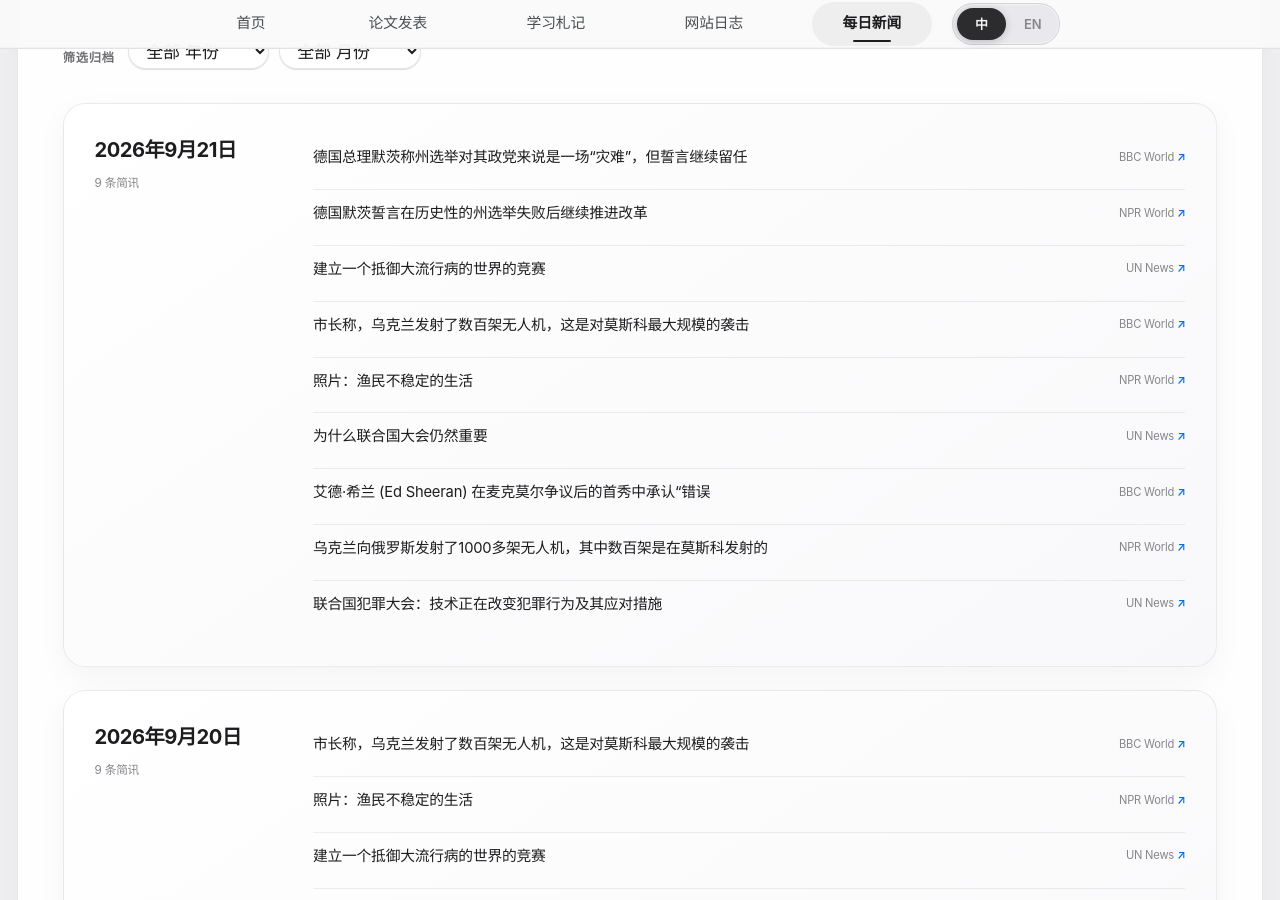
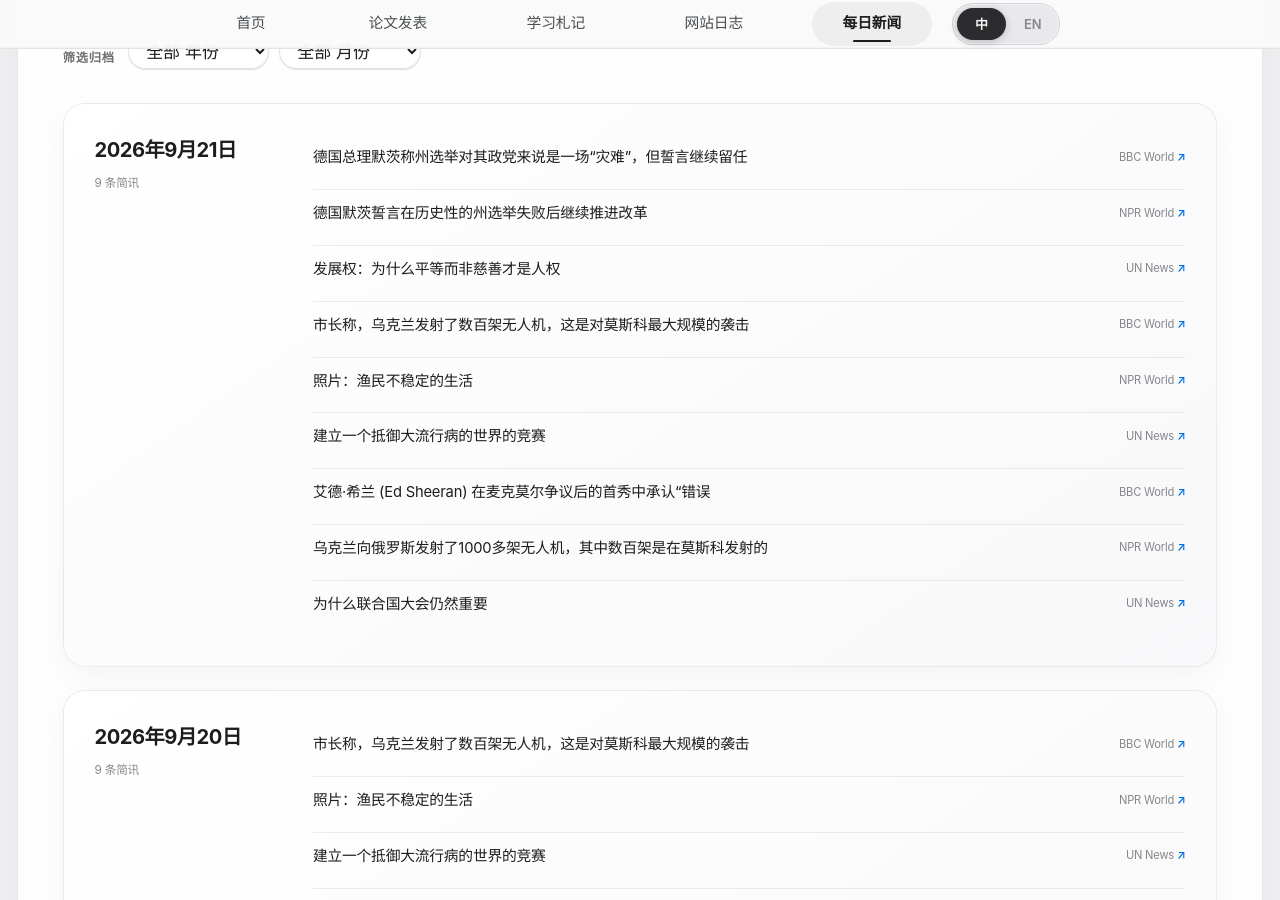
Before and after one commit to HaoxiangLuo/HaoxiangLuo.github.io, a Jekyll site: the page built from _pages/daily-news-zh.html, in a window 1280 px wide and 900 px high, scrolled down 297 px. Built offline with Jekyll 4.4.1, drawn with Linux system fonts in a browser that asks for light colours; a style sheet for code colours, icons or effects is not loaded.

Commit message:
Update daily news 2026-09-21

```diff
--- a/_data/daily_news.json
+++ b/_data/daily_news.json
@@ -1,5 +1,5 @@
 {
-  "updated_at": "2026-09-21T03:20:58+08:00",
+  "updated_at": "2026-09-21T04:22:57+08:00",
   "days": [
     {
       "date": "2026-09-21",
@@ -17,10 +17,10 @@
           "title_zh": "德国默茨誓言在历史性的州选举失败后继续推进改革"
         },
         {
-          "title": "The race to build a pandemic-proof world",
+          "title": "The right to development: Why equity, not charity, is a human right",
           "source": "UN News",
-          "url": "https://news.un.org/feed/view/en/story/2026/09/1168377",
-          "title_zh": "建立一个抵御大流行病的世界的竞赛"
+          "url": "https://news.un.org/feed/view/en/story/2026/09/1168367",
+          "title_zh": "发展权：为什么平等而非慈善才是人权"
         },
         {
           "title": "Largest attack on Moscow sees Ukraine fire hundreds of drones, mayor says",
@@ -35,10 +35,10 @@
           "title_zh": "照片：渔民不稳定的生活"
         },
         {
-          "title": "Why the UN General Assembly still matters",
+          "title": "The race to build a pandemic-proof world",
           "source": "UN News",
-          "url": "https://news.un.org/feed/view/en/story/2026/09/1168361",
-          "title_zh": "为什么联合国大会仍然重要"
+          "url": "https://news.un.org/feed/view/en/story/2026/09/1168377",
+          "title_zh": "建立一个抵御大流行病的世界的竞赛"
         },
         {
           "title": "Ed Sheeran admits 'mistakes' at first show since Macklemore controversy",
@@ -53,10 +53,10 @@
           "title_zh": "乌克兰向俄罗斯发射了1000多架无人机，其中数百架是在莫斯科发射的"
         },
         {
-          "title": "UN Crime Congress: Technology is transforming crime – and the response to it",
+          "title": "Why the UN General Assembly still matters",
           "source": "UN News",
-          "url": "https://news.un.org/feed/view/en/story/2026/09/1168370",
-          "title_zh": "联合国犯罪大会：技术正在改变犯罪行为及其应对措施"
+          "url": "https://news.un.org/feed/view/en/story/2026/09/1168361",
+          "title_zh": "为什么联合国大会仍然重要"
         }
       ]
     },
```
